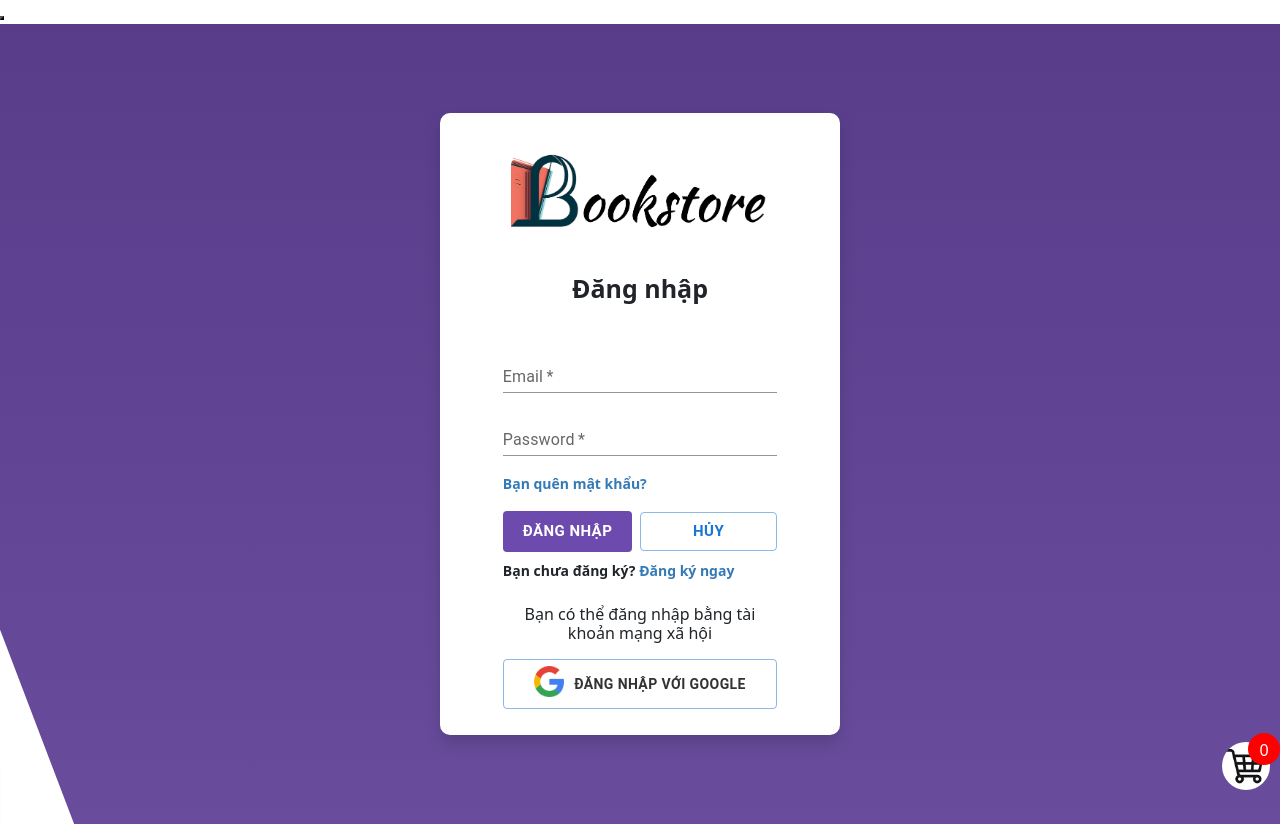
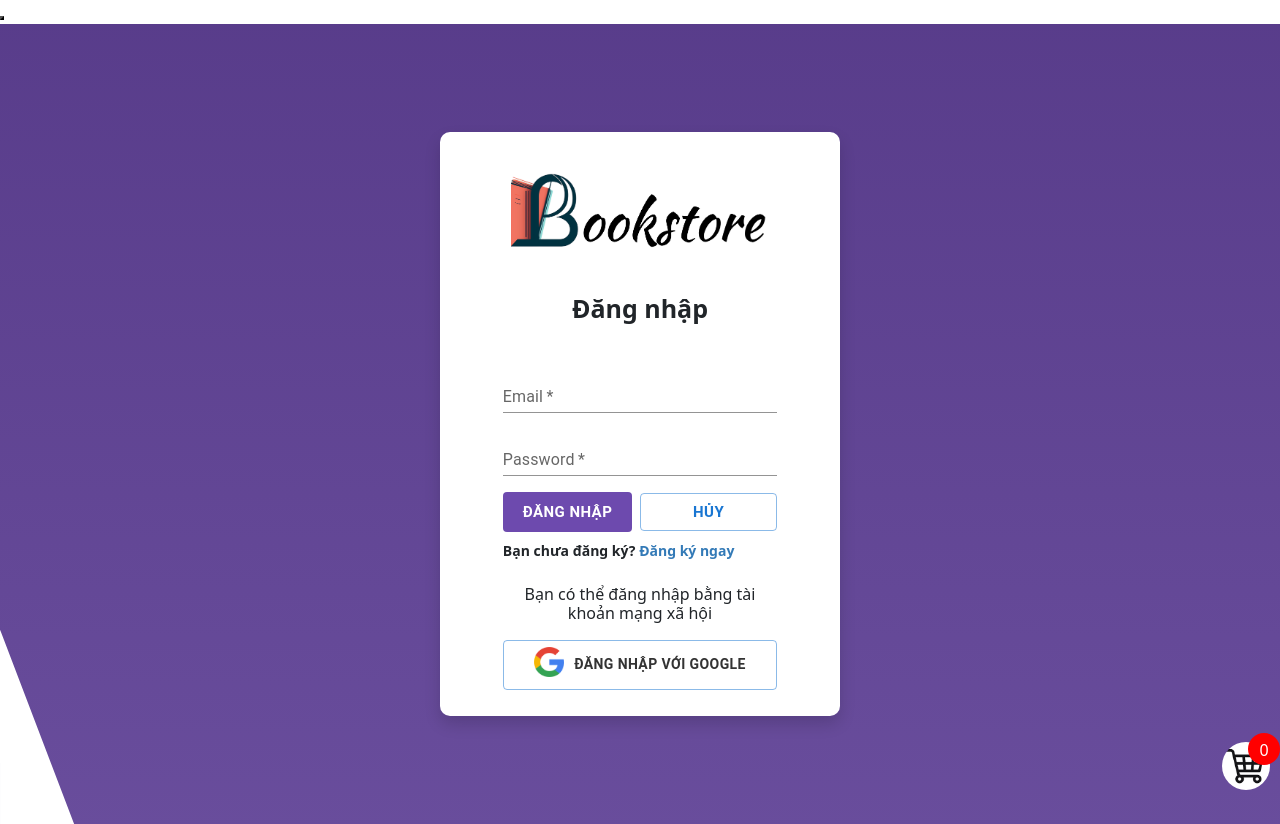
Before and after one commit to mikTri/Nhom1_BS_Client, a React (Create React App) app: page /signIn in a window 1280 px wide. Built offline with nearby package versions, Linux system fonts and the light colour scheme.

Commit message:
Update index.js

```diff
--- a/src/Pages/SignIn/index.js
+++ b/src/Pages/SignIn/index.js
@@ -119,7 +119,7 @@ const SignIn = () => {
 
 
                         {/* forgot password */}
-                        <a className="border-effect cursor txt">Bạn quên mật khẩu?</a>
+                        {/* <a className="border-effect cursor txt">Bạn quên mật khẩu?</a> */}
 
 
                         {/* sign in button */}
```
